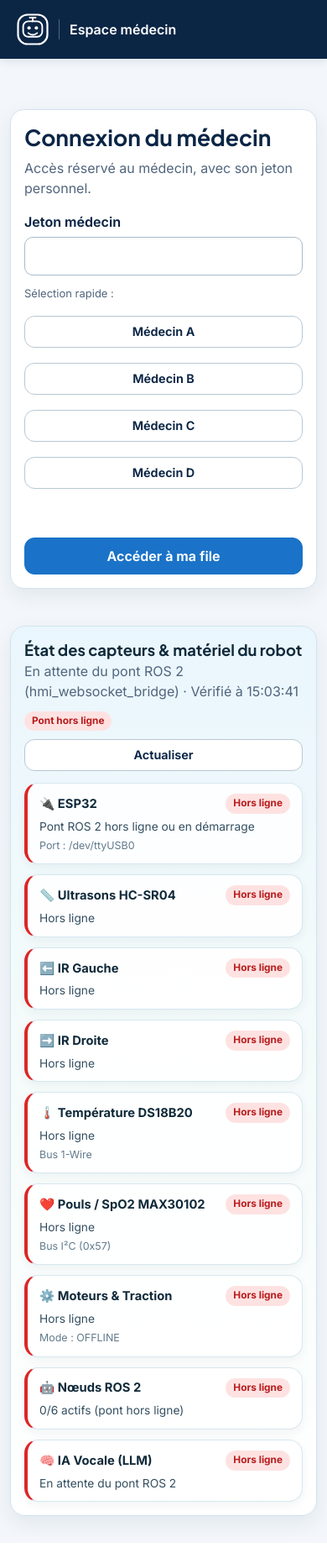
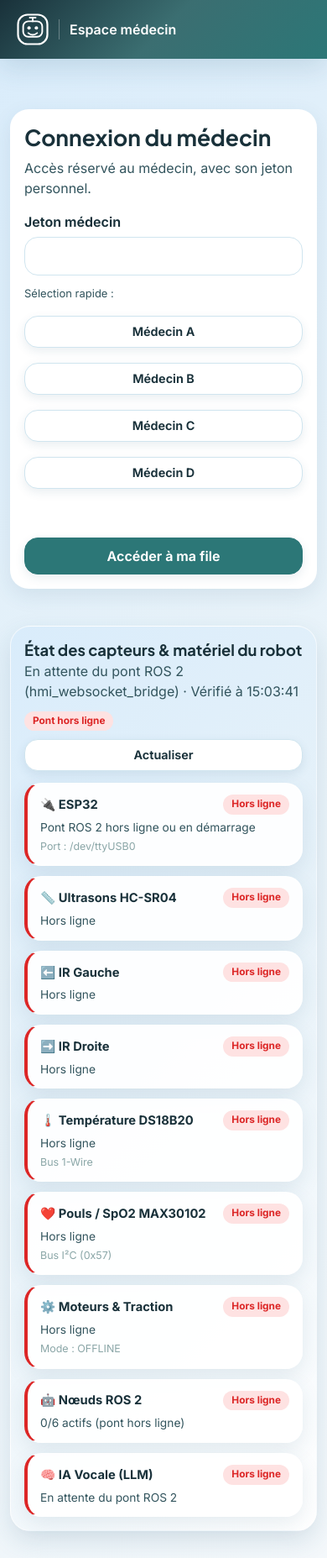
Before and after one commit to franck504/hiar, a Flask app: page / in a window 390 px wide. Shown: the whole page at 84% size. Before the commit the page ends 1833 px from the top, so only its background shows below. Run offline with Flask 3, Linux system fonts and the light colour scheme.

Commit message:
feat(theme): unify official medical pastel/cyan/teal design tokens across mobile & web

```diff
--- a/web_interface/static/hiar-tokens.css
+++ b/web_interface/static/hiar-tokens.css
@@ -1,46 +1,98 @@
-/* HIAR - charte graphique unique (chargée en premier sur toutes les pages) */
+/* HIAR — Charte graphique officielle (Design Tokens unifiés Mobile + Web) */
 @font-face {
   font-family: "Inter";
   src: url("/static/fonts/inter-latin-wght-normal.woff2") format("woff2");
-  font-weight: 100 900; font-display: swap;
+  font-weight: 100 900;
+  font-display: swap;
 }
 @font-face {
   font-family: "Plus Jakarta Sans";
   src: url("/static/fonts/plus-jakarta-sans-latin-wght-normal.woff2") format("woff2");
-  font-weight: 200 800; font-display: swap;
+  font-weight: 200 800;
+  font-display: swap;
 }
 
 :root {
-  /* 3 couleurs de base */
-  --marine: #0B2545;
-  --azur: #1A73C8;
-  --brume: #F3F7FB;
-  --azur-soft: #DCEBFA;
-  --text-2: #51657D;
+  /* 1. Palette principale */
+  --primary: #82DFF7;
+  --primary-light: #D9ECFB;
+  --primary-soft: #C4E7FA;
 
-  /* 3 statuts */
-  --wait: #B45309;  --wait-bg: #FEF3C7;
-  --err:  #B91C1C;  --err-bg:  #FEE2E2;
-  --ok:   #15803D;  --ok-bg:   #DCFCE7;
+  /* 2. Secondary (Teal médical & Turquoise doux) */
+  --secondary: #2C7777;
+  --secondary-light: #A7D6DA;
+  --secondary-dark: #3B6E71;
 
+  /* 3. Accents & statuts */
+  --accent-cyan: #9ADFF7;
+  --accent-mint: #ECFFF9;
+  --success: #2B8F83;
+  --cyan-pale: #D0F0FB;
+  --turquoise-pale: #B3E3F1;
+  --turquoise-light: #9DCFCF;
+
+  /* 4. Surfaces & backgrounds */
+  --background: #F4F8FB;
+  --background-off: #F8F9FE;
+  --background-blue: #D9ECFB;
+  --surface: #FFFFFF;
+  --surface-soft: #E7F2F9;
+
+  /* 5. Textes & fonctionnels */
+  --text-primary: #19313A;
+  --text-secondary: #32545D;
+  --text-slate: #526B7D;
+  --text-muted: #8AA6A7;
+
+  /* 6. Bordures & séparateurs */
+  --border: #D0E5EF;
+  --divider: #E6EEF2;
+  --border-glass: rgba(255, 255, 255, 0.65);
+
+  /* 7. Dégradés officiels */
+  --gradient-main: linear-gradient(135deg, #D9ECFB 0%, #C4E7FA 45%, #82DFF7 100%);
+  --gradient-canvas: linear-gradient(135deg, #D9ECFB 0%, #E7F2F9 45%, #F4F8FB 100%);
+  --gradient-teal: linear-gradient(135deg, #B3E3F1 0%, #A7D6DA 50%, #9DCFCF 100%);
+  --gradient-medical: linear-gradient(135deg, #ECFFF9 0%, #C8F1E7 50%, #82DFF7 100%);
+  --gradient-hero: linear-gradient(135deg, #19313A 0%, #3B6E71 50%, #2C7777 100%);
+
+  /* 8. Ombres douces */
+  --shadow-card: 0 8px 24px rgba(38, 93, 119, 0.10);
+  --shadow-floating: 0 12px 30px rgba(38, 93, 119, 0.14);
+  --shadow-btn: 0 4px 12px rgba(38, 93, 119, 0.10);
+
+  /* Typographie */
   --font-body: "Inter", system-ui, "Segoe UI", Arial, sans-serif;
   --font-title: "Plus Jakarta Sans", "Inter", system-ui, sans-serif;
 
-  /* alias : les anciens fichiers CSS continuent de fonctionner */
-  --bg: var(--brume);
-  --surface: #FFFFFF;
-  --text: var(--marine);
-  --muted: var(--text-2);
-  --primary: var(--azur);
-  --primary-dark: #145A9E;
+  /* Statuts sémantiques */
+  --ok: var(--success);
+  --ok-bg: var(--accent-mint);
+  --wait: #B45309;
+  --wait-bg: #FEF3C7;
+  --err: #DC2626;
+  --err-bg: #FEE2E2;
+
+  /* Alias de compatibilité pour les feuilles CSS existantes */
+  --marine: var(--text-primary);
+  --azur: var(--secondary);
+  --brume: var(--background);
+  --azur-soft: var(--surface-soft);
+  --text-2: var(--text-secondary);
+  --bg: var(--background);
+  --text: var(--text-primary);
+  --muted: var(--text-secondary);
+  --primary-dark: var(--secondary-dark);
   --on-primary: #FFFFFF;
-  --tint: var(--azur-soft);
-  --soft-teal: var(--azur-soft);
-  --border: #D5E1EE;
+  --tint: var(--cyan-pale);
+  --soft-teal: var(--surface-soft);
   --danger: var(--err);
   --warn: var(--wait);
   --warning: var(--wait);
-  --shadow: 0 8px 24px rgba(11, 37, 69, 0.08);
+  --shadow: var(--shadow-card);
 }
 
-h1, h2, h3 { font-family: var(--font-title); }
+h1, h2, h3 {
+  font-family: var(--font-title);
+  color: var(--text-primary);
+}
--- a/web_interface/static/staff.css
+++ b/web_interface/static/staff.css
@@ -5,11 +5,12 @@
 
 body {
   margin: 0;
+  min-height: 100vh;
   font-family: var(--font-body);
   font-size: 16px;
   line-height: 1.5;
-  background: var(--bg);
-  color: var(--text);
+  background: var(--gradient-canvas);
+  color: var(--text-primary);
 }
 
 .topbar {
@@ -18,9 +19,9 @@ body {
   gap: 18px;
   min-height: 68px;
   padding: 12px 24px;
-  background: var(--text);
+  background: var(--gradient-hero);
   color: #FFFFFF;
-  box-shadow: 0 2px 10px rgba(18, 48, 74, 0.12);
+  box-shadow: var(--shadow-floating);
 }
 
 .brand {
@@ -46,9 +47,9 @@ main {
 .panel {
   padding: 24px;
   background: var(--surface);
-  border: 1px solid var(--border);
-  border-radius: 16px;
-  box-shadow: var(--shadow);
+  border: 1px solid var(--border-glass);
+  border-radius: 22px;
+  box-shadow: var(--shadow-card);
 }
 
 #login-panel {
@@ -84,16 +85,16 @@ label {
 input, select {
   min-height: 46px;
   width: 100%;
-  padding: 10px 12px;
+  padding: 10px 14px;
   font: inherit;
-  color: var(--text);
+  color: var(--text-primary);
   background: var(--surface);
-  border: 1px solid #A9BBC9;
-  border-radius: 10px;
+  border: 1px solid var(--border);
+  border-radius: 16px;
 }
 
 input:focus, select:focus, button:focus-visible, a:focus-visible {
-  outline: 3px solid #80CBC4;
+  outline: 3px solid var(--primary);
   outline-offset: 2px;
 }
 
@@ -102,21 +103,22 @@ input:focus, select:focus, button:focus-visible, a:focus-visible {
   align-items: center;
   justify-content: center;
   min-height: 44px;
-  padding: 10px 16px;
+  padding: 10px 18px;
   font: inherit;
   font-weight: 650;
   line-height: 1.25;
   color: var(--on-primary);
-  background: var(--primary);
-  border: 1px solid var(--primary);
-  border-radius: 12px;
+  background: var(--secondary);
+  border: 1px solid var(--secondary);
+  border-radius: 16px;
+  box-shadow: var(--shadow-btn);
   cursor: pointer;
-  transition: background-color 0.15s ease, border-color 0.15s ease;
+  transition: background-color 0.15s ease, border-color 0.15s ease, transform 0.12s ease;
 }
 
 .btn:hover:not(:disabled) {
-  background: var(--primary-dark);
-  border-color: var(--primary-dark);
+  background: var(--secondary-dark);
+  border-color: var(--secondary-dark);
 }
 
 .btn:disabled {
@@ -125,15 +127,15 @@ input:focus, select:focus, button:focus-visible, a:focus-visible {
 }
 
 .btn-outline {
-  color: var(--text);
-  background: #FFFFFF;
-  border-color: #B8C8D4;
+  color: var(--text-primary);
+  background: var(--surface);
+  border-color: var(--border);
 }
 
 .btn-outline:hover:not(:disabled) {
-  color: var(--primary-dark);
-  background: var(--soft-teal);
-  border-color: var(--primary);
+  color: var(--secondary-dark);
+  background: var(--cyan-pale);
+  border-color: var(--secondary-light);
 }
 
 #login-form .btn {
@@ -199,13 +201,13 @@ th {
   font-weight: 750;
   text-transform: uppercase;
   letter-spacing: 0.035em;
-  color: var(--muted);
-  background: #F0F5F8;
+  color: var(--text-slate);
+  background: var(--surface-soft);
   white-space: nowrap;
 }
 
 tbody tr:last-child td { border-bottom: 0; }
-tbody tr:hover { background: #F8FBFC; }
+tbody tr:hover { background: var(--background); }
 
 td.status {
   min-width: 110px;
@@ -214,8 +216,8 @@ td.status {
 }
 
 td.status[data-status="en attente"] { color: var(--warning); }
-td.status[data-status="appelé"] { color: #1D4ED8; }
-td.status[data-status="terminé"] { color: #15803D; }
+td.status[data-status="appelé"] { color: var(--secondary); }
+td.status[data-status="terminé"] { color: var(--success); }
 
 td.actions-cell {
   min-width: 230px;
@@ -444,19 +446,20 @@ td.empty {
 
 
 /* =========================================================================
-   MONITEUR CAPTEURS & MATÉRIEL HIAR (Style Néo-Clinique)
+   MONITEUR CAPTEURS & MATÉRIEL HIAR (Charte Officielle Pastel / Cyan / Teal)
    ========================================================================= */
 .diag-panel {
   margin-top: 24px;
-  background: linear-gradient(180deg, #EAF6FD 0%, #F4FBFA 45%, #FFFFFF 100%);
-  border: 1px solid #CFE3EE;
-  border-radius: 18px;
+  background: linear-gradient(135deg, #D9ECFB 0%, #E7F2F9 48%, #FFFFFF 100%);
+  border: 1px solid var(--border-glass);
+  border-radius: 24px;
+  box-shadow: var(--shadow-floating);
 }
 
 .diag-title {
   margin: 0;
   font-size: 1.15rem;
-  color: #102A3A;
+  color: var(--text-primary);
 }
 
 .diag-header-actions {
@@ -474,23 +477,23 @@ td.empty {
 }
 
 .diag-card {
-  background: rgba(255, 255, 255, 0.9);
-  border: 1px solid #D6E7F0;
-  border-radius: 16px;
-  padding: 12px 14px;
-  box-shadow: 0 4px 12px rgba(16, 42, 58, 0.05);
+  background: rgba(255, 255, 255, 0.92);
+  border: 1px solid var(--border-glass);
+  border-radius: 20px;
+  padding: 13px 15px;
+  box-shadow: var(--shadow-card);
   transition: transform 0.15s ease, box-shadow 0.15s ease;
 }
 
 .diag-card:hover {
   transform: translateY(-1px);
-  box-shadow: 0 6px 16px rgba(16, 42, 58, 0.09);
+  box-shadow: var(--shadow-floating);
 }
 
-.diag-card-ok { border-left: 4px solid #16A37F; }
+.diag-card-ok { border-left: 4px solid var(--success); }
 .diag-card-warn { border-left: 4px solid #D97706; }
 .diag-card-error,
-.diag-card-offline { border-left: 4px solid #DC2626; }
+.diag-card-offline { border-left: 4px solid var(--err); }
 
 .diag-card-head {
   display: flex;
@@ -503,33 +506,33 @@ td.empty {
 .diag-card-title {
   font-weight: 700;
   font-size: 0.92rem;
-  color: #102A3A;
+  color: var(--text-primary);
 }
 
 .diag-card-detail {
   margin: 0;
   font-size: 0.86rem;
-  color: #334E60;
+  color: var(--text-secondary);
   line-height: 1.35;
 }
 
 .diag-card-meta {
   margin: 4px 0 0;
   font-size: 0.78rem;
-  color: #627B8C;
+  color: var(--text-muted);
 }
 
 .diag-pill {
   display: inline-flex;
   align-items: center;
-  padding: 3px 9px;
+  padding: 3px 10px;
   border-radius: 999px;
   font-size: 0.74rem;
   font-weight: 700;
   white-space: nowrap;
 }
 
-.diag-ok { background: #DCFCE7; color: #15803D; }
-.diag-warn { background: #FEF3C7; color: #B45309; }
+.diag-ok { background: var(--accent-mint); color: var(--success); }
+.diag-warn { background: var(--wait-bg); color: var(--wait); }
 .diag-error,
-.diag-offline { background: #FEE2E2; color: #B91C1C; }
+.diag-offline { background: var(--err-bg); color: var(--err); }
--- a/web_interface/templates/doctor.html
+++ b/web_interface/templates/doctor.html
@@ -4,7 +4,7 @@
   <meta charset="UTF-8">
   <meta name="viewport" content="width=device-width, initial-scale=1">
   <meta name="robots" content="noindex">
-  <meta name="theme-color" content="#12304A">
+  <meta name="theme-color" content="#2C7777">
   <title>HIAR — Espace médecin</title>
   <link rel="stylesheet" href="{{ url_for('static', filename='hiar-tokens.css') }}">
   <link rel="stylesheet" href="{{ url_for('static', filename='staff.css') }}">
```
Also changed, not shown: 6 other files.
